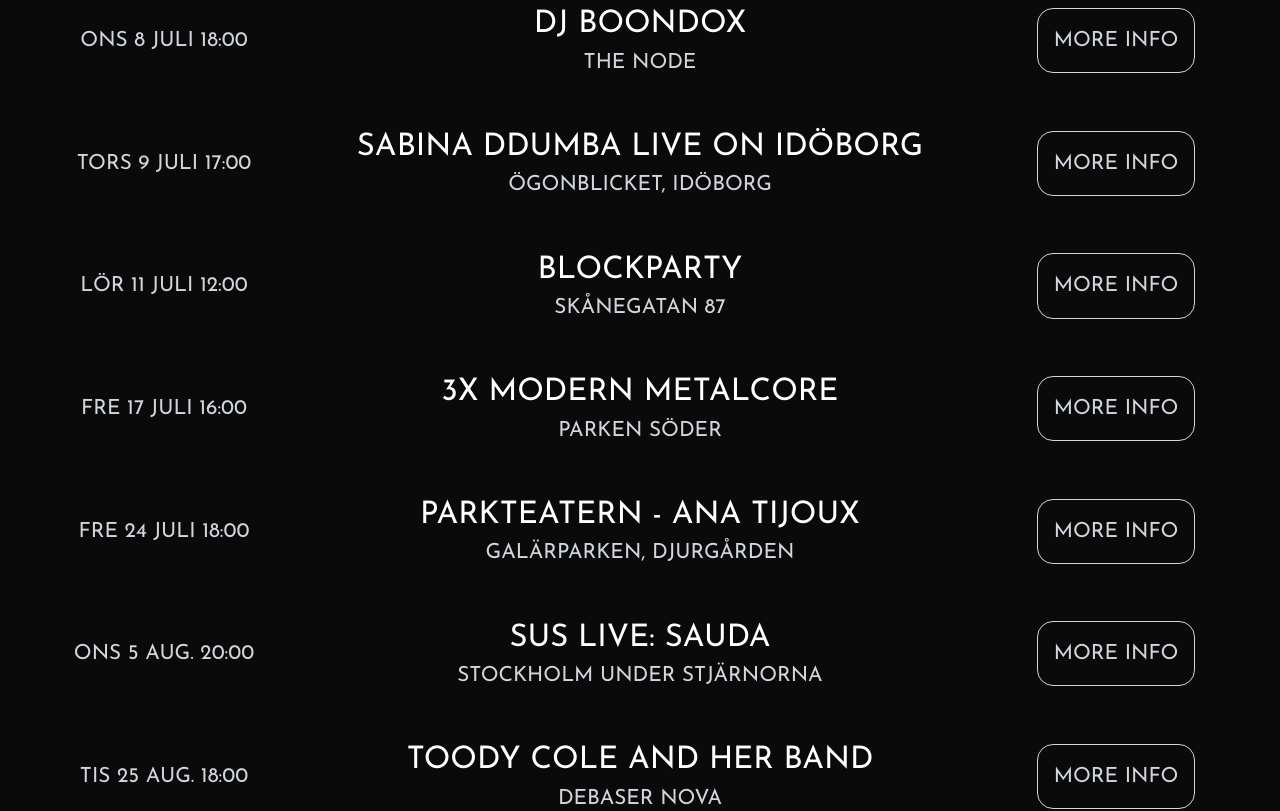
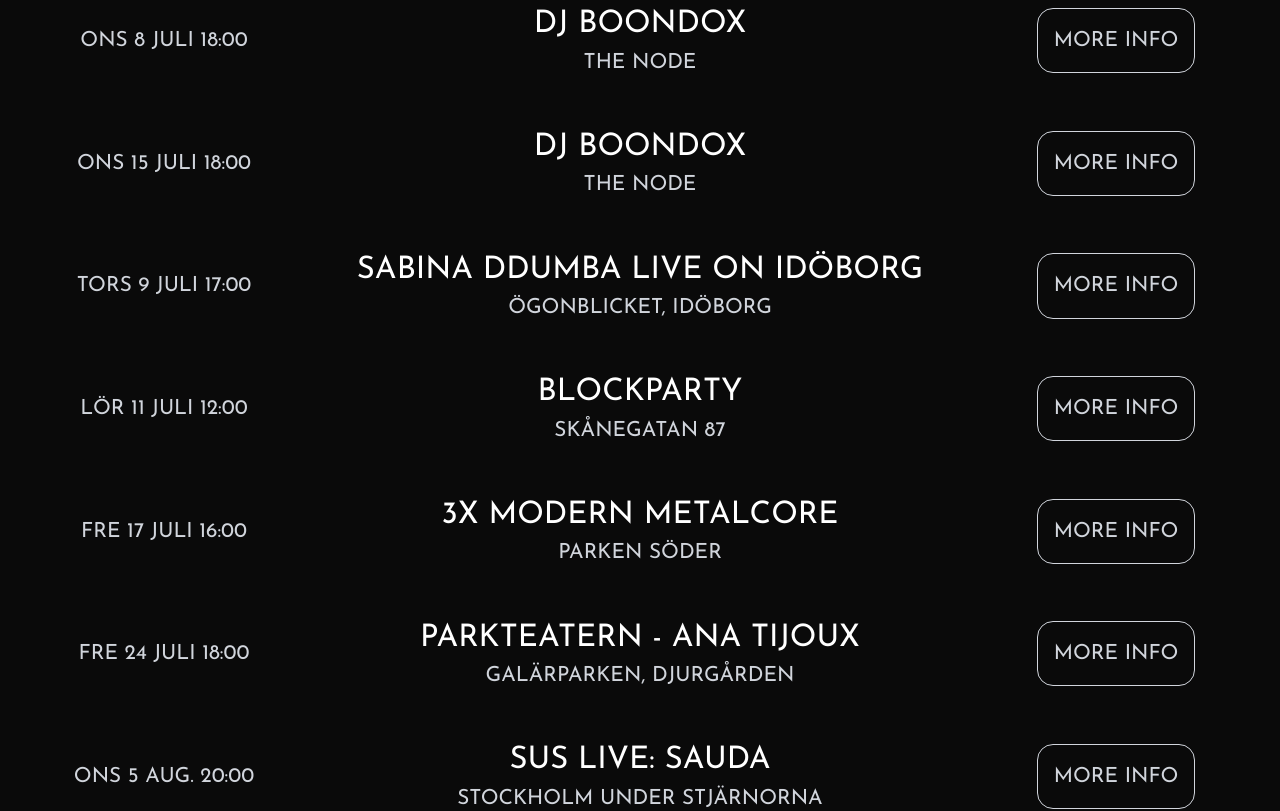
Before and after one commit to josiefinis/nextjs-intro, a Next.js app: page / in a window 1280 px wide. Shown: the part 1221-2032 px from the top of the page. Built offline with nearby package versions, Linux system fonts and the light colour scheme; a web font is replaced by a local one.

Commit message:
Render a card for each date of a live event.
- Some events occur on multiple dates. Create a card for each occurence.

```diff
--- a/components/live.tsx
+++ b/components/live.tsx
@@ -67,19 +67,25 @@
         </small>
       </div>
       <div className="grid gap-24 md:gap-12 inline-full">
-        {events.map((event) => {
-          return (
+        {events.flatMap((event) => {
+          let i = 0;
+          let arr = [];
+          // Some events are scheduled on more than one date. Create a separate card for each date.
+          do {
+            arr.push(
               <Event
-              key={event.id}
+                key={`${event.id}${i}`}
                 title={cleanTitle(event.title.en, event.venue_name)}
                 venue={event.venue_name}
                 date={
                   new Date(
-                  `${event.schedule.dates[0]?.date} ${event.schedule.dates[0]?.start_time}`,
+                    `${event.schedule.dates[i]?.date} ${event.schedule.dates[i]?.start_time}`,
                   )
                 }
-            />
+              />,
             );
+          } while (++i < event.schedule.dates.length);
+          return arr;
         })}
       </div>
     </section>
```
Lines whose indentation alone changed are shown as unchanged.
